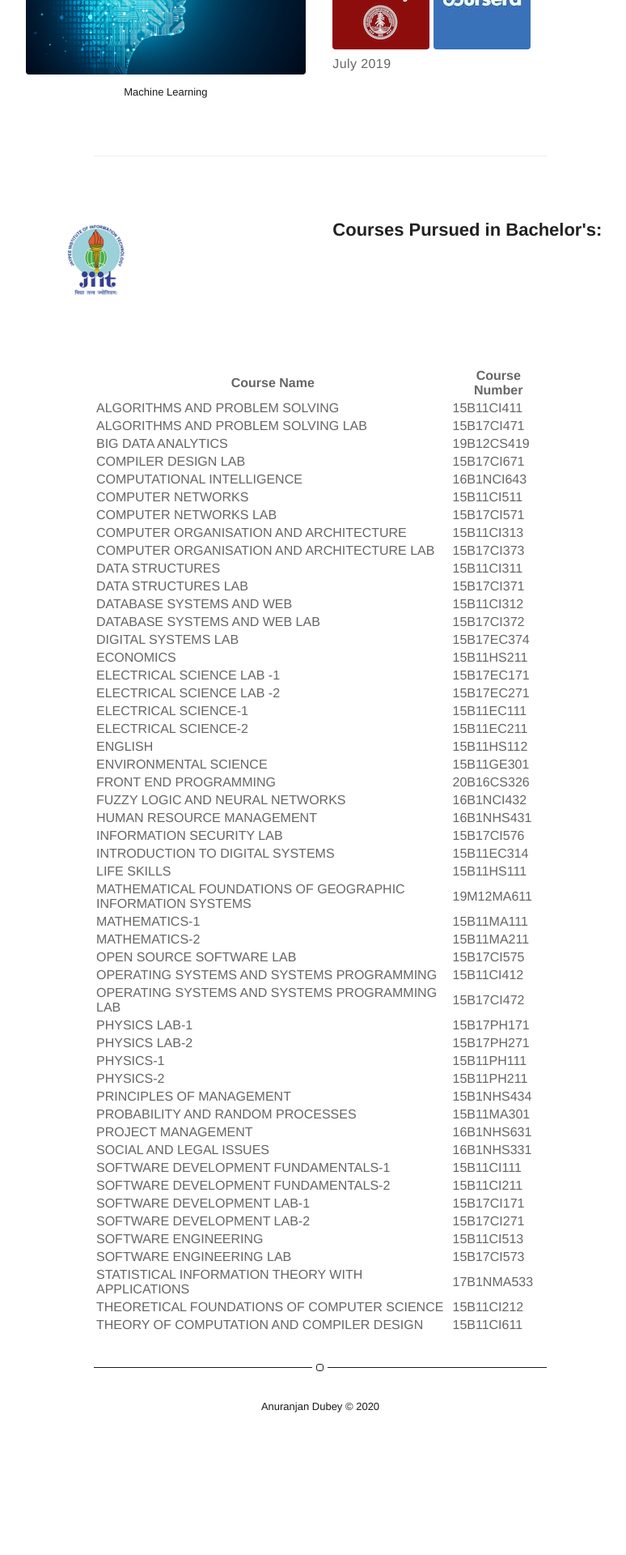
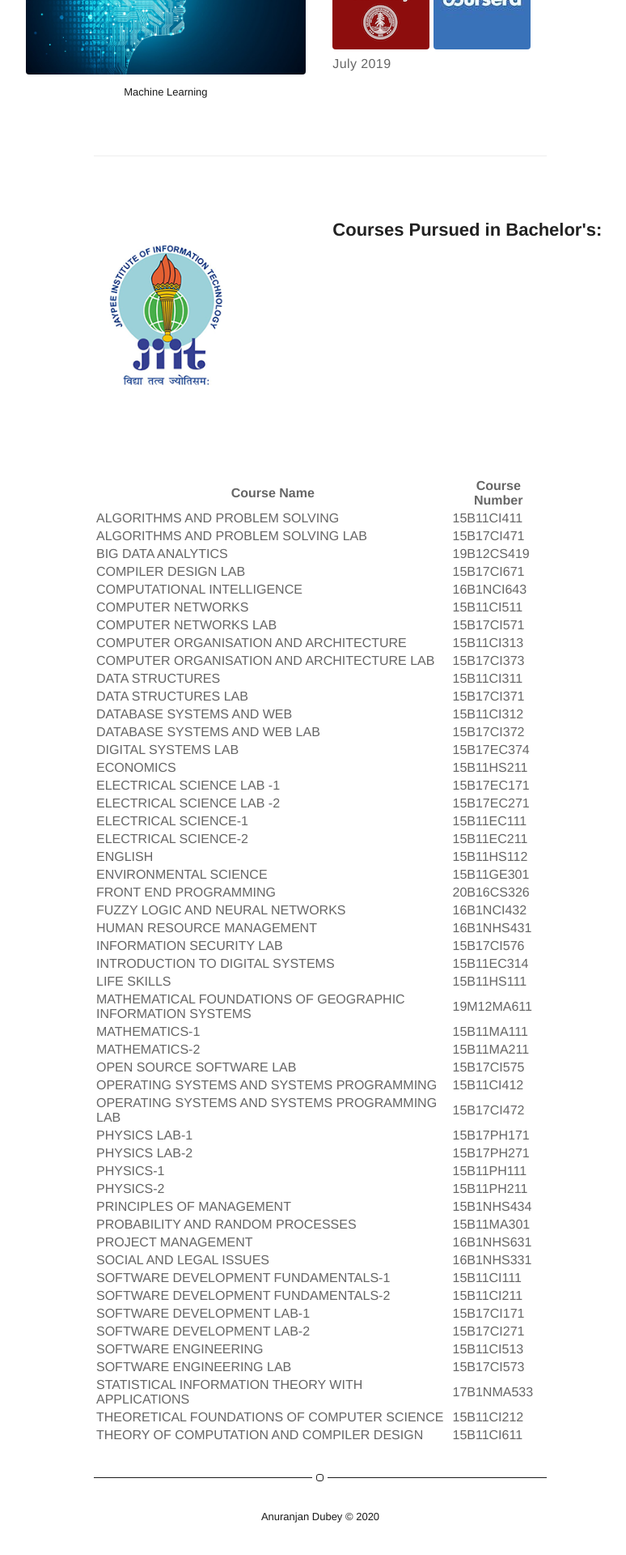
Before and after one commit to anuranjandubey/anuranjandubey.github.io, a Jekyll site: the page built from courses.html, in a window 1280 px wide. Shown: the part 1060-2980 px from the top of the page at 81% size, without its empty margins (244-1018 px from the left). Built offline with Jekyll 4.4.1, drawn with Linux system fonts in a browser that asks for light colours; before the commit the page ends 2844 px from its top, so only the background shows below that.

Commit message:
modified courses

```diff
--- a/courses.html
+++ b/courses.html
@@ -58,7 +58,7 @@ title: Courses
     <div class="side-by-side">
         <div class="toleft">
                 <a href="http://www.jiit.ac.in/">
-                    <img class="image" src="/assets/images/a5e50385862529.Y3JvcCwyMjQ4LDE3NTksMTE2LDg3Mw.png" width="50%">
+                    <img class="image" src="/assets/images/a5e50385862529.Y3JvcCwyMjQ4LDE3NTksMTE2LDg3Mw.png" width="100%">
                 </a>
         </div>
         <div class="toright">
```
